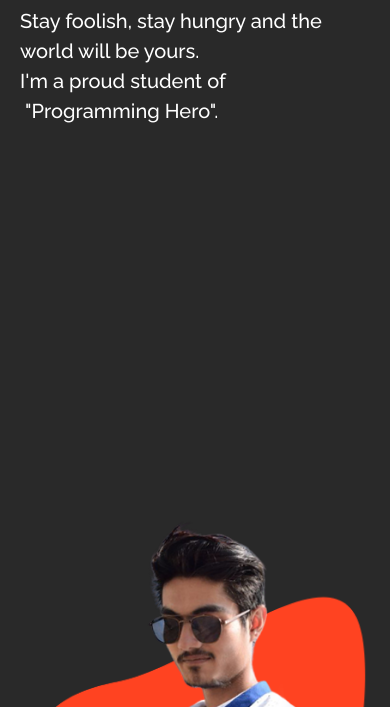
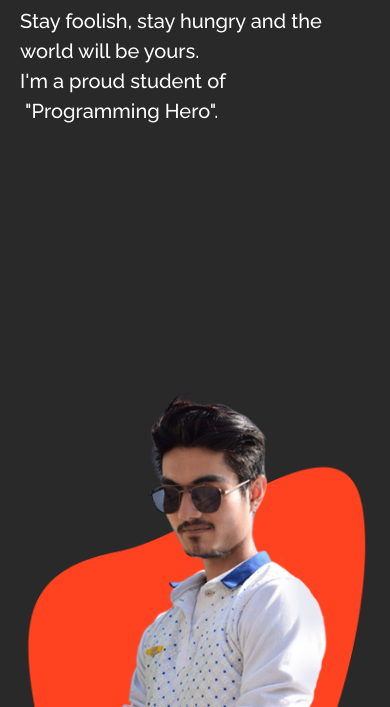
Before and after one commit to AyonJD/personal-portfolio, a plain HTML site: page index.html in a window 390 px wide. Shown: the part 137-844 px from the top of the page. Drawn offline with nearby package versions, Linux system fonts and the light colour scheme.

Commit message:
responsive bug fix

```diff
--- a/index.html
+++ b/index.html
@@ -68,7 +68,7 @@
         <img id="moon" src="./images/moon.png" alt="">
       </div>
       <section class="container hero-height">
-        <div class="row d-flex align-items-center">
+        <div class="row d-flex align-items-center handle-flex">
           <div class="col-sm-12 col-md-6 d-flex align-items-center">
             <div class="content">
               <h1 id="type-animation-header" class="dark-mode-text d-inline-block pe-3">I'm</h1> <!--Light mode text color-->
--- a/style.css
+++ b/style.css
@@ -211,7 +211,14 @@ nav ul li a i{
   }
   .margin{
     margin-top: 50px;
+    display: flex;
+    justify-content: flex-start;
+    align-items: flex-start;
   }
+  .images{
+    margin-top: -50px;
+  }
+
 }
 @media screen and (max-width: 594px){
   body{
@@ -225,3 +232,18 @@ nav ul li a i{
     margin-top: 10px;
   }
 }
+@media screen and (max-width: 450px){
+  .images{
+    margin-top: -100px;
+  }
+}
+@media screen and (max-width: 390px){
+  .images{
+    margin-top: -130px;
+  }
+}
+@media screen and (max-width: 360px){
+  .images{
+    margin-top: -180px;
+  }
+}
```
